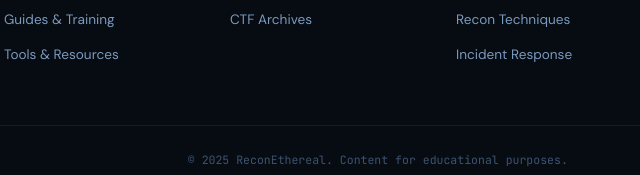
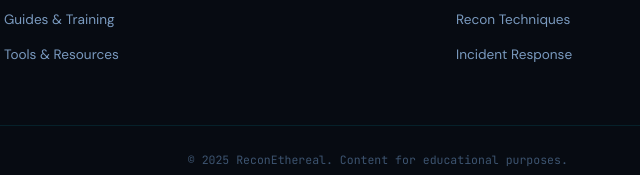
Before and after one commit to ReconEternal/reconeternal, a plain HTML site: page index.html in a window 1280 px wide. Shown: the part 3225-3400 px from the top of the page, 372-1012 px from the left. Drawn offline with Linux system fonts and the light colour scheme.

Commit message:
Update index.html

```diff
--- a/index.html
+++ b/index.html
@@ -1310,7 +1310,6 @@
       <a href="labs.html" class="mobile-nav-link">Labs & Challenges</a>
       <a href="labs-htb.html" class="mobile-nav-link mobile-sub">→ Hack The Box</a>
       <a href="labs-thm.html" class="mobile-nav-link mobile-sub">→ TryHackMe</a>
-      <a href="labs-ctf.html" class="mobile-nav-link mobile-sub">→ CTF Archives</a>
       <a href="guides.html" class="mobile-nav-link">Guides & Training</a>
       <a href="guides-offensive.html" class="mobile-nav-link mobile-sub">→ Offensive Security</a>
       <a href="guides-defensive.html" class="mobile-nav-link mobile-sub">→ Defensive Security</a>
@@ -1347,10 +1346,6 @@
             <a href="labs-thm.html">
               <svg class="d-icon" viewBox="0 0 24 24" fill="none" stroke="currentColor" stroke-width="2"><path d="M12 2L2 7l10 5 10-5-10-5z"/><path d="M2 17l10 5 10-5M2 12l10 5 10-5"/></svg>
               TryHackMe
-            </a>
-            <a href="labs-ctf.html">
-              <svg class="d-icon" viewBox="0 0 24 24" fill="none" stroke="currentColor" stroke-width="2"><path d="M3 11l19-9-9 19-2-8-8-2z"/></svg>
-              CTF Archives
             </a>
           </div>
         </li>
@@ -1816,7 +1811,6 @@
           <ul>
             <li><a href="labs-htb.html">Hack The Box</a></li>
             <li><a href="labs-thm.html">TryHackMe</a></li>
-            <li><a href="labs-ctf.html">CTF Archives</a></li>
           </ul>
         </div>
 
@@ -1863,7 +1857,6 @@
       { title: "CVE-2025-1234: SSRF to RCE Analysis", cat: "Research", desc: "Full vulnerability walkthrough from SSRF discovery to RCE.", url: "research.html", tags: ["cve","ssrf","rce","web"] },
       { title: "HTB: Perfection — SSTI to SQLite", cat: "Hack The Box", desc: "Server-Side Template Injection chained with credential dump.", url: "labs-htb.html", tags: ["htb","linux","ssti","easy"] },
       { title: "HTB: Manager — MSSQL to AD CS ESC7", cat: "Hack The Box", desc: "MSSQL xp_dirtree abuse to domain compromise via certificate services.", url: "labs-htb.html", tags: ["htb","windows","mssql","ad cs","medium"] },
-      { title: "NahamCon 2025 Full Web Chain", cat: "CTF Archives", desc: "JWT bypass, path traversal, and deserialization RCE chain.", url: "labs-ctf.html", tags: ["ctf","jwt","web","hard"] },
       { title: "Penetration Testing Methodology Guide", cat: "Offensive Security", desc: "Structured methodology from initial recon to post-exploitation reporting.", url: "guides-offensive.html", tags: ["pentest","methodology","guide"] },
       { title: "Blue Team Detection Engineering", cat: "Defensive Security", desc: "Building effective detection rules using SIGMA and ELK/Splunk.", url: "guides-defensive.html", tags: ["blue team","siem","detection","elk"] },
       { title: "Nmap", cat: "Tools", desc: "Network scanner and port discovery tool.", url: "tools.html", tags: ["nmap","recon","scanner"] },
```
